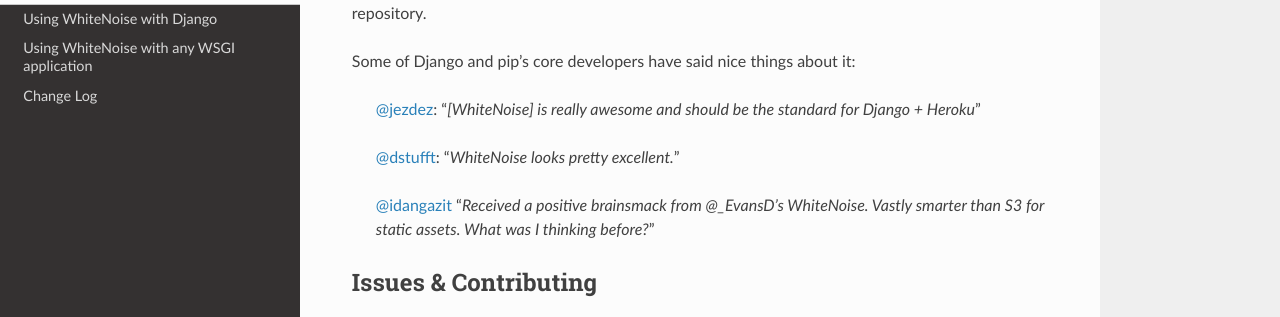
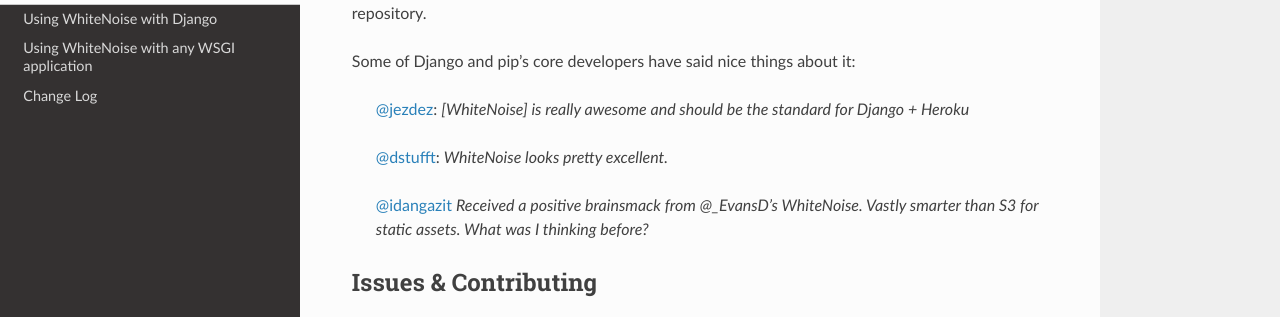
Before and after one commit to gorbunov87/white_noise, a Sphinx documentation site: the page built from docs/index.rst, in a window 1280 px wide and 900 px high, scrolled down 1526 px. Shown: the part 158-475 px from the top of the window. Built offline with Sphinx 7.4.7 and the Read the Docs theme 2.0.0, drawn with Linux system fonts in a browser that asks for light colours.

Commit message:
Yet more docs tweaking

```diff
--- a/docs/index.rst
+++ b/docs/index.rst
@@ -91,15 +91,15 @@
 
 Some of Django and pip's core developers have said nice things about it:
 
-   `@jezdez <https://twitter.com/jezdez/status/440901769821179904>`_: "*[WhiteNoise]
-   is really awesome and should be the standard for Django + Heroku*"
+   `@jezdez <https://twitter.com/jezdez/status/440901769821179904>`_: *[WhiteNoise]
+   is really awesome and should be the standard for Django + Heroku*
 
-   `@dstufft <https://twitter.com/dstufft/status/440948000782032897>`_: "*WhiteNoise
-   looks pretty excellent.*"
+   `@dstufft <https://twitter.com/dstufft/status/440948000782032897>`_: *WhiteNoise
+   looks pretty excellent.*
 
-   `@idangazit <https://twitter.com/idangazit/status/456720556331528192>`_ "*Received
+   `@idangazit <https://twitter.com/idangazit/status/456720556331528192>`_ *Received
    a positive brainsmack from @_EvansD's WhiteNoise. Vastly smarter than S3 for
-   static assets. What was I thinking before?*"
+   static assets. What was I thinking before?*
 
 
 Issues & Contributing
```
